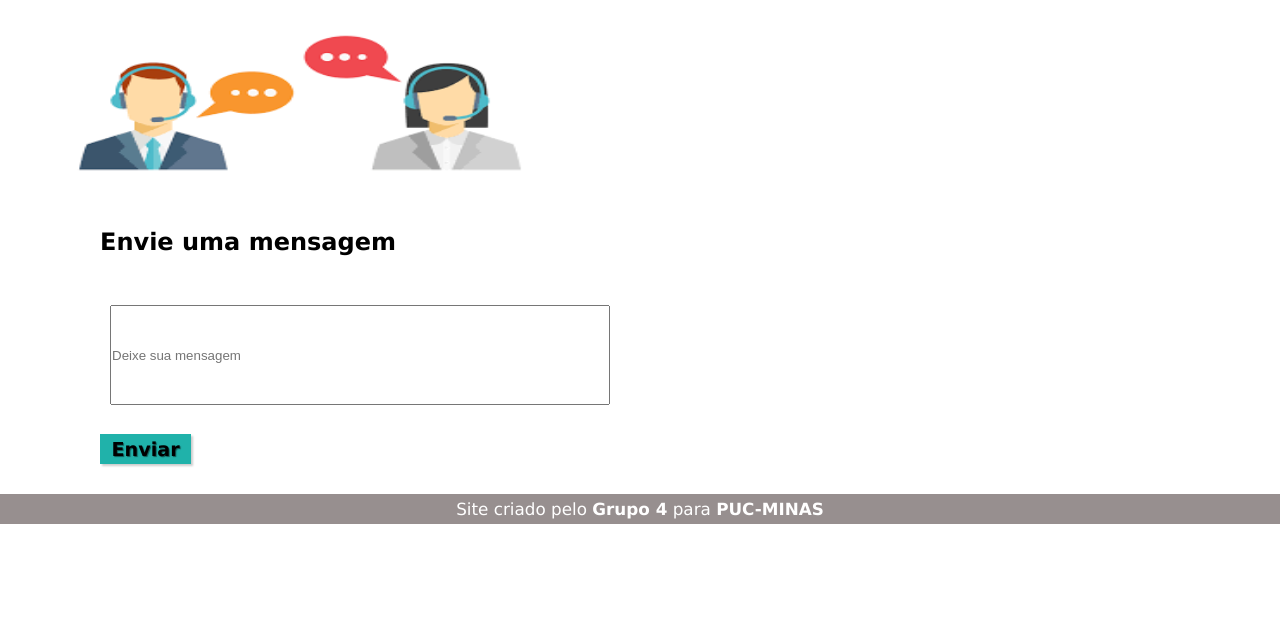
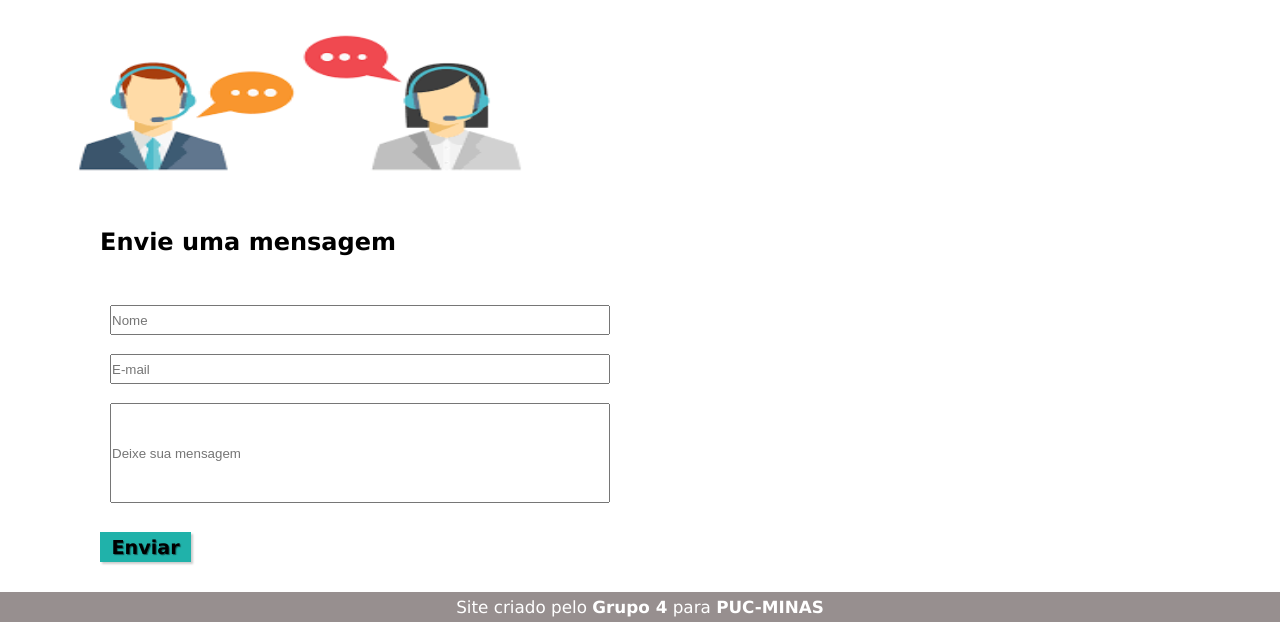
Before and after one commit to ICEI-PUC-Minas-PMV-ADS/MyDoctor, a PHP site: the page made by src/Contatos do site/fale conosco.html in a window 1280 px wide; the page is wider, and only the part inside the window is pictured. Shown: the part 767-1389 px from the top of that part. Before the commit the page ends 1291 px from the top of that part, so only its background shows below. Run offline with PHP 8.4, Linux system fonts and the light colour scheme; some libraries are stand-ins or nearby versions.

Commit message:
Alteração fale conosco

```diff
--- a/src/Contatos do site/fale conosco.html
+++ b/src/Contatos do site/fale conosco.html
@@ -76,8 +76,12 @@
         <section id="mensagem">
             <div>
                 <h4>Envie uma mensagem</h4><br>
-                <p><input class="informa" type="text" placeholder="Deixe sua mensagem"></p>
-                <button id="botao-enviar" class="botao" type="submit">Enviar</button>
+            <form id="insert_form">
+                <p><input id="nomeUsuario" class="informanome" type="text" name="nome"  placeholder="Nome"></p><br>
+                <p><input id="emailUsuario" class="informaemail" type="text" name="email" placeholder="E-mail"></p><br>
+                <p><input id="mensagemUsuario" class="informamensagem" type="text" name="mensagem" placeholder="Deixe sua mensagem"></p>
+                <input type="submit" name="botao-enviar" id="botao-enviar" value="Enviar" class="botao" onclick="enviarMensagem(event)">
+            </form>
             </div>
         </section>
     </main>
@@ -92,6 +96,7 @@
         }
         document.getElementById('Pergunta').innerHTML = perg;
     </script>
+    <script src="/src/Contatos do site/mensagens.js"></script>
 </body>
 
 </html>
--- /dev/null
+++ b/src/Contatos do site/mensagens.js
@@ -0,0 +1,15 @@
+var listaDadosUsuarios = new Array()
+function enviarMensagem(event) {
+    event.preventDefault()
+    var nome = document.getElementById("nomeUsuario").value;
+    var email = document.getElementById("emailUsuario").value;
+    var mensagem = document.getElementById("mensagemUsuario").value;
+    var dadosUsuario = {
+        nome: nome,
+        email: email,
+        mensagem: mensagem
+
+    };
+    listaDadosUsuarios.push(dadosUsuario)
+    localStorage.setItem('listaDadosUsuarios', JSON.stringify(listaDadosUsuarios))
+}
--- a/src/assets/styles/faleconosco.css
+++ b/src/assets/styles/faleconosco.css
@@ -124,7 +124,17 @@ h5 {
     margin-bottom: 30px;
 }
 
-.informa {
+.informanome {
+    width: 500px;
+    height: 30px;
+}
+
+.informaemail {
+    width: 500px;
+    height: 30px;
+}
+
+.informamensagem {
     width: 500px;
     height: 100px;
 }
```
